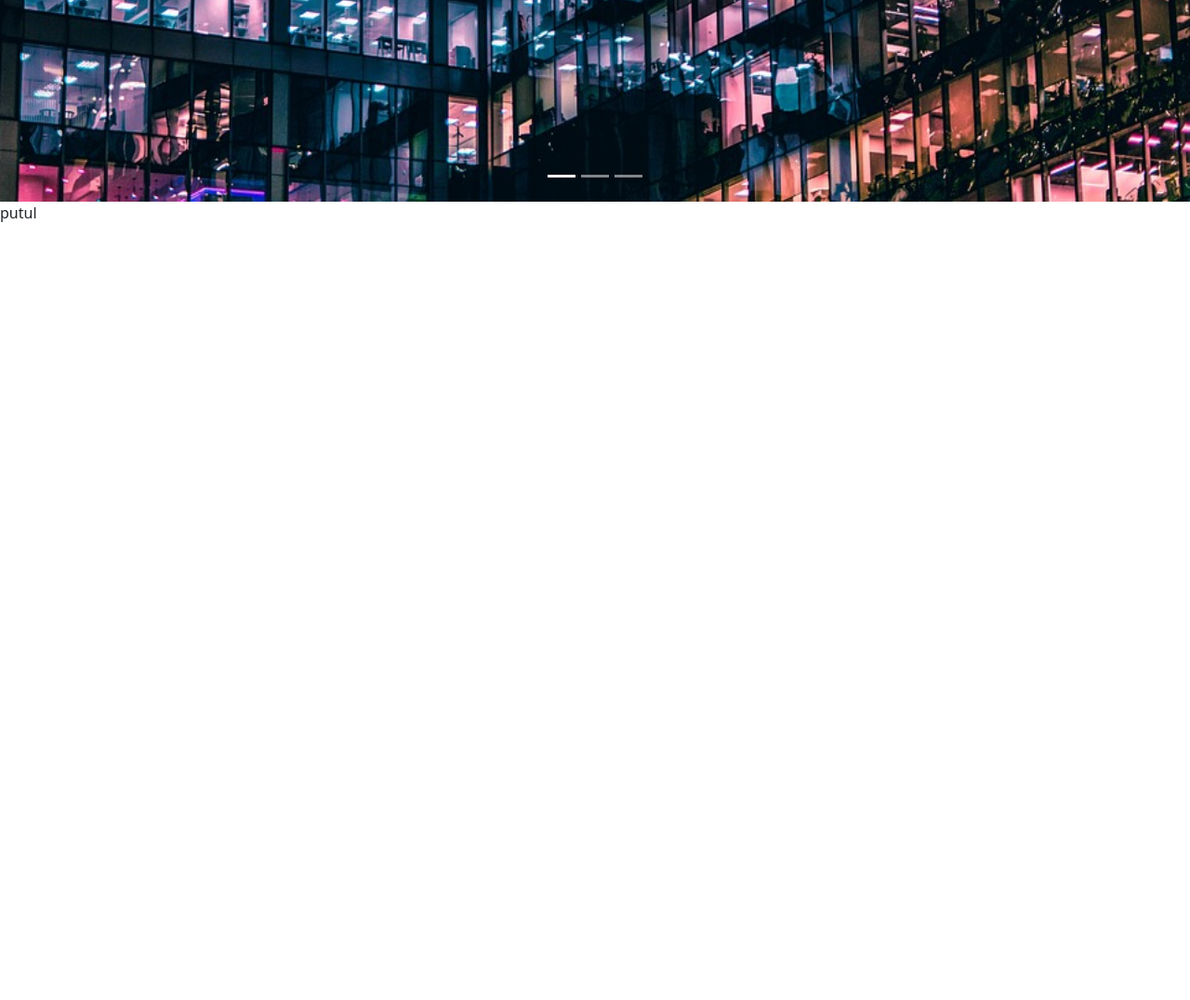
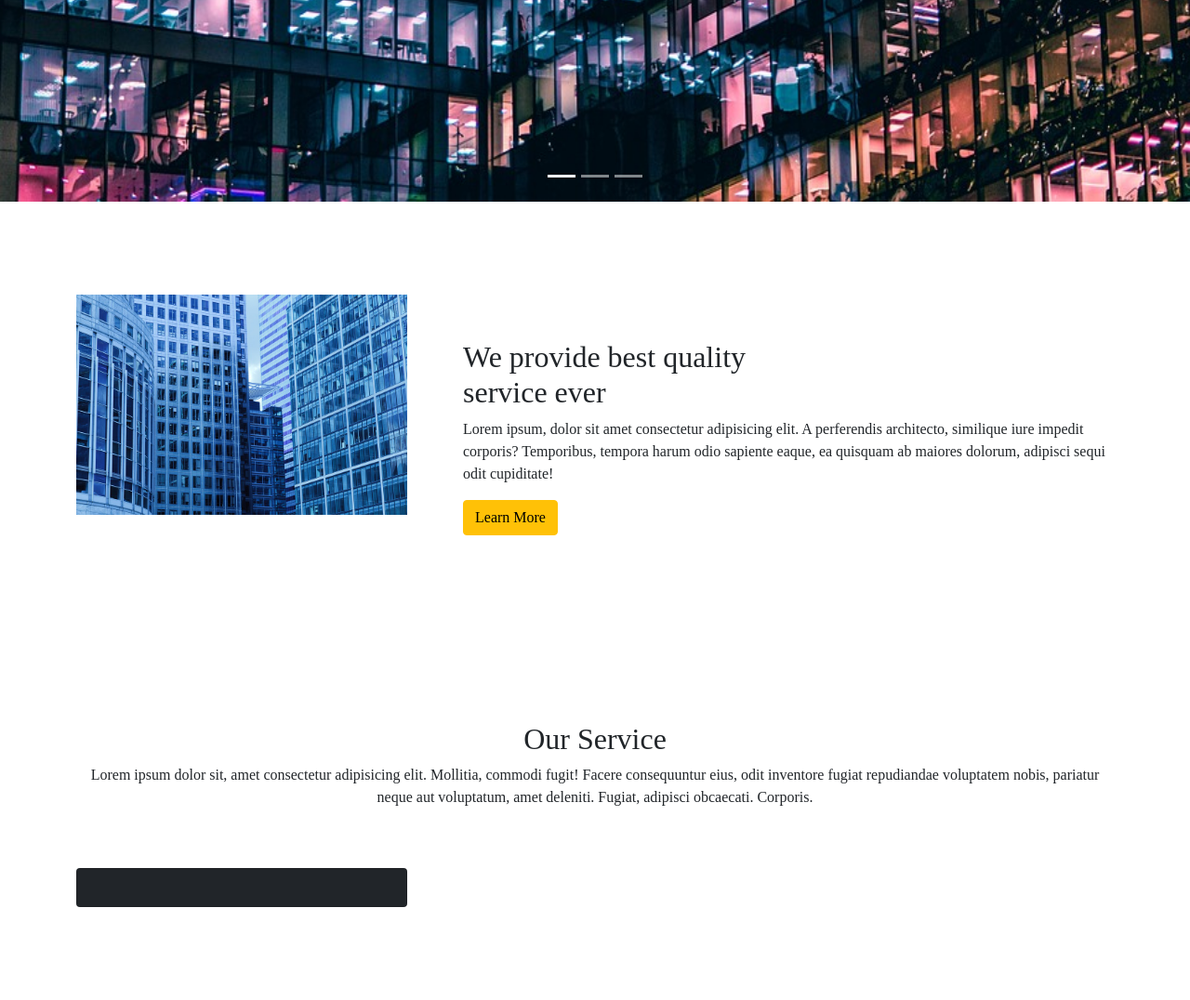
Before and after one commit to Putul-Sarkar/Website-construction-company, a plain HTML site: page index.html in a window 1280 px wide. Shown: the part 583-1659 px from the top of the page at 93% size. Before the commit the page ends 824 px from the top, so only its background shows below. Drawn offline with nearby package versions, Linux system fonts and the light colour scheme.

Commit message:
section added

```diff
--- a/index.html
+++ b/index.html
@@ -117,6 +117,56 @@
         </button>
     </div>
 
+    <!-- =================about section====== -->
+
+    <section id="about" class="about section-padding">
+        <div class="container">
+            <div class="row">
+                <div class="col-lg-4 col-md-12 col-12">
+                    <div class="about-img">
+                        <img src="images/B1.jpg" alt="" class="img-fluid">
+                    </div>
+                </div>
+                <div class="col-lg-8 col-md-12 col-12 ps-lg-5 mt-md-5">
+                    <div class="about-text">
+                        <h2>We provide best quality<br>service ever</h2>
+                        <p>Lorem ipsum, dolor sit amet consectetur adipisicing elit. A perferendis architecto, similique
+                            iure impedit corporis? Temporibus, tempora harum odio sapiente eaque, ea quisquam ab maiores
+                            dolorum, adipisci sequi odit cupiditate!</p>
+                        <a href="#" class="btn btn-warning">Learn More</a>
+
+                    </div>
+                </div>
+
+            </div>
+        </div>
+    </section>
+
+    <!-- ===============service section============= -->
+    <section id="service" class="service section-padding">
+        <div class="container">
+            <div class="row">
+                <div class="col-md-12">
+                    <div class="section-header text-center pb-5">
+                        <h2>Our Service</h2>
+                        <p>Lorem ipsum dolor sit, amet consectetur adipisicing elit. Mollitia, commodi fugit! Facere
+                            consequuntur eius, odit inventore fugiat repudiandae voluptatem nobis, pariatur neque aut
+                            voluptatum, amet deleniti. Fugiat, adipisci obcaecati. Corporis.</p>
+                    </div>
+                </div>
+            </div>
+
+            <div class="row">
+                <div class="col-12 col-md-12 col-lg-4">
+                    <div class="card text-white text-center bg-dark pb-2">
+                        <div class="card-body">
+
+                        </div>
+                    </div>
+                </div>
+            </div>
+        </div>
+    </section>
 
 
 
@@ -124,7 +174,8 @@
 
 
 
-    putul
+
+
 
     <script src="https://cdn.jsdelivr.net/npm/bootstrap@5.1.3/dist/js/bootstrap.bundle.min.js"
         integrity="sha384-ka7Sk0Gln4gmtz2MlQnikT1wXgYsOg+OMhuP+IlRH9sENBO0LRn5q+8nbTov4+1p"
--- a/style.css
+++ b/style.css
@@ -70,6 +70,21 @@ carousel-inner::before {
 }
 
 /* responsive css========= */
+
+@media only screen and (min-width:768px) and (max-width:991px) {
+
+    .carousel-caption {
+        bottom: 370px;
+    }
+
+    .carousel-caption p {
+        width: 100%;
+    }
+
+
+
+}
+
 @media only screen and (max-width:767px) {
     .navbar-nav {
         text-align: center;
@@ -86,4 +101,10 @@ carousel-inner::before {
     .carousel-caption a {
         padding: 10px 15px;
     }
+
+    .carousel-caption p {
+        width: 100%;
+        line-height: 1.6;
+        font-size: 12px;
+    }
 }
```
